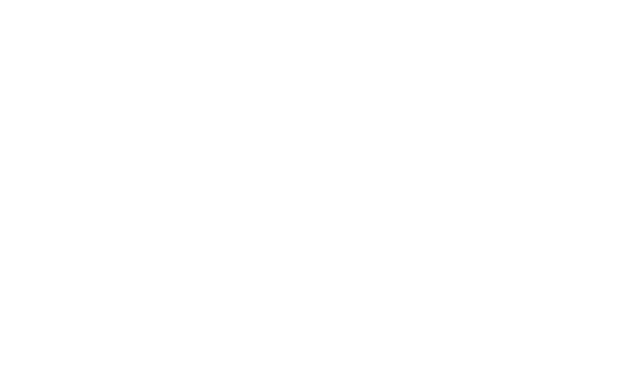
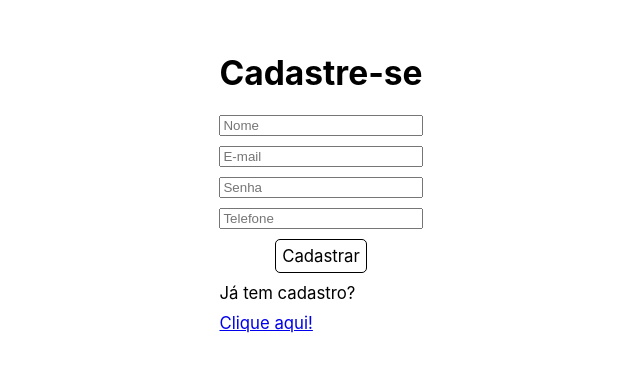
Before and after one commit to JessieZan/provihack-front, a React (Create React App) app in the folder provihack-frontend/: page /signup in a window 1280 px wide. Before the commit this address had no page. Shown: the part 218-590 px from the top of the page, without its empty margins (319-959 px from the left). Built offline with nearby package versions, Linux system fonts and the light colour scheme.

Commit message:
estrutura e lógica de cadastro

```diff
--- a/provihack-frontend/package.json
+++ b/provihack-frontend/package.json
@@ -11,6 +11,7 @@
     "@testing-library/user-event": "^12.8.3",
     "react": "^17.0.2",
     "react-dom": "^17.0.2",
+    "react-input-mask": "^2.0.4",
     "react-router-dom": "^6.0.2",
     "react-scripts": "4.0.3",
     "web-vitals": "^1.1.2"
--- /dev/null
+++ b/provihack-frontend/src/pages/SignUp/index.js
@@ -0,0 +1,75 @@
+import { useState } from 'react';
+import InputMask from 'react-input-mask';
+import { Link, useNavigate } from 'react-router-dom';
+import './style.css';
+
+const SignUp = () => {
+  const navigate = useNavigate();
+
+  const [form, setForm] = useState({
+    name: '',
+    email: '',
+    password: '',
+    phone: '',
+  });
+
+  const handleChange = ({ target }) => {
+    setForm({ ...form, [target.id]: target.value });
+  };
+
+  const handleSubmit = async (event) => {
+    event.preventDefault();
+
+    const response = await fetch('');
+
+    if (response.ok) {
+      navigate('');
+    }
+  };
+
+  return (
+    <div className='container-signup'>
+      <h1>Cadastre-se</h1>
+      <form onSubmit={handleSubmit} action='submit'>
+        <input
+          id='name'
+          type='text'
+          placeholder='Nome'
+          onChange={(event) => handleChange(event)}
+          value={form.name}
+        />
+
+        <input
+          id='email'
+          type='text'
+          placeholder='E-mail'
+          onChange={(event) => handleChange(event)}
+          value={form.email}
+        />
+
+        <input
+          id='password'
+          type='password'
+          placeholder='Senha'
+          onChange={(event) => handleChange(event)}
+          value={form.password}
+        />
+
+        <InputMask
+          id='phone'
+          mask='(99)99999-9999'
+          type='text'
+          placeholder='Telefone'
+          onChange={(event) => handleChange(event)}
+          value={form.phone}
+        />
+
+        <button className='btn-signup'>Cadastrar</button>
+        <span>Já tem cadastro?</span>
+        <Link to='/login'>Clique aqui!</Link>
+      </form>
+    </div>
+  );
+};
+
+export default SignUp;
--- /dev/null
+++ b/provihack-frontend/src/pages/SignUp/style.css
@@ -0,0 +1,11 @@
+.container-signup form {
+  display: flex;
+  flex-direction: column;
+  gap: 10px;
+}
+.btn-signup {
+  border: 1px solid black;
+  padding: 6px;
+  border-radius: 5px;
+  align-self: center;
+}
--- a/provihack-frontend/src/routes.js
+++ b/provihack-frontend/src/routes.js
@@ -1,12 +1,14 @@
-import { Route, Routes } from "react-router-dom";
-import Welcome from "./pages/Welcome";
-import Login from "./pages/Login";
+import { Route, Routes } from 'react-router-dom';
+import Welcome from './pages/Welcome';
+import Login from './pages/Login';
+import SignUp from './pages/SignUp';
 
 function MainRoutes() {
   return (
     <Routes>
-      <Route path="/" element={<Welcome />} />
-      <Route path="/login" element={<Login />} />
+      <Route path='/' element={<Welcome />} />
+      <Route path='/login' element={<Login />} />
+      <Route path='/signup' element={<SignUp />} />
     </Routes>
   );
 }
```
Also changed, not shown: 1 other file (tests, documents, lock files or other folders).
